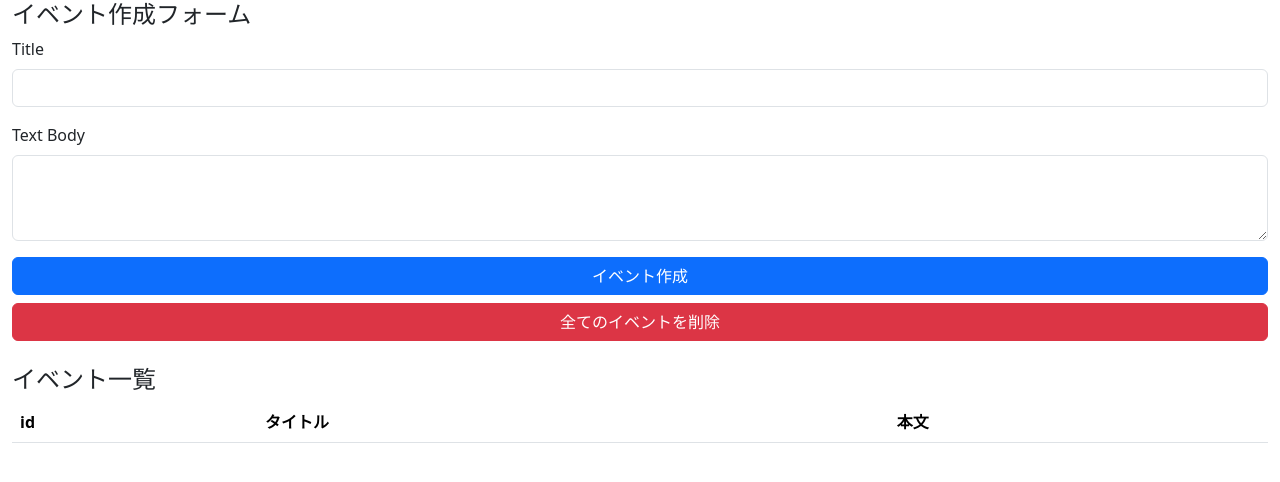
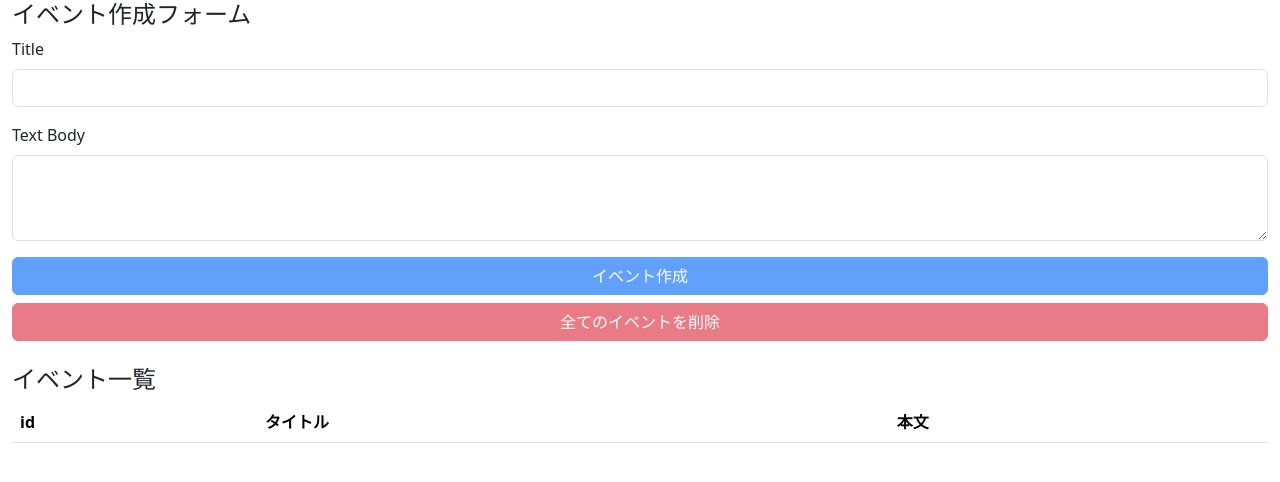
Before and after one commit to mikiyaaa/react-hooks-101, a React (Create React App) app: page / in a window 1280 px wide. Shown: the top 482 px of the page. Built offline with nearby package versions, Linux system fonts and the light colour scheme.

Commit message:
add: implement all events deletion

```diff
--- a/src/components/App.js
+++ b/src/components/App.js
@@ -31,6 +31,16 @@ const App = () => {
     setBody('');
   }
 
+  const deleteEventsAll = (e) => {
+    e.preventDefault();
+    const result = window.confirm('全てのイベントを削除します。\r\nよろしいですか？');
+
+    if (result) dispatch( {type: 'DELETE_ALL_EVENT'} );
+  }
+
+  const unCreatable = title === '' || body === '' ? true : false;
+  const unDeletable = state.length === 0 ? true : false;
+
   return (
     <div className="container-fluid">
       <h4>イベント作成フォーム</h4>
@@ -46,8 +56,8 @@ const App = () => {
           <textarea className="form-control" id="body" rows="3" value={body} onChange={e => setBody(e.target.value)}></textarea>
         </div>
         <div className="d-grid gap-2">
-          <button className="btn btn-primary" type="button" onClick={addEvent}>イベント作成</button>
-          <button className="btn btn-danger" type="button">全てのイベントを削除</button>
+          <button className="btn btn-primary" type="button" onClick={addEvent} disabled={unCreatable}>イベント作成</button>
+          <button className="btn btn-danger" type="button" onClick={deleteEventsAll} disabled={unDeletable}>全てのイベントを削除</button>
         </div>
       </form>
       <br />
--- a/src/components/Event.jsx
+++ b/src/components/Event.jsx
@@ -3,10 +3,14 @@ import React from 'react';
 const Event = ({ event, dispatch }) => {
     const id = event.id;
     const handleClickDeleteButton = () => {
-        dispatch({
-        type: 'DELETE_EVENT',
-        id: id,
-        })
+        const result = window.confirm(`イベント（id=${id}）を削除します。\r\nよろしいですか？`)
+
+        if (result) {
+            dispatch({
+            type: 'DELETE_EVENT',
+            id: id,
+            });
+        }
     }
 
     return (
--- a/src/reducers/Events.jsx
+++ b/src/reducers/Events.jsx
@@ -24,7 +24,7 @@ const Events = (state = [], action) => {
             return state.filter(event => event.id !== action.id);
 
         case 'DELETE_ALL_EVENT':
-            return;
+            return [];
 
         default:
                 return state;
```
